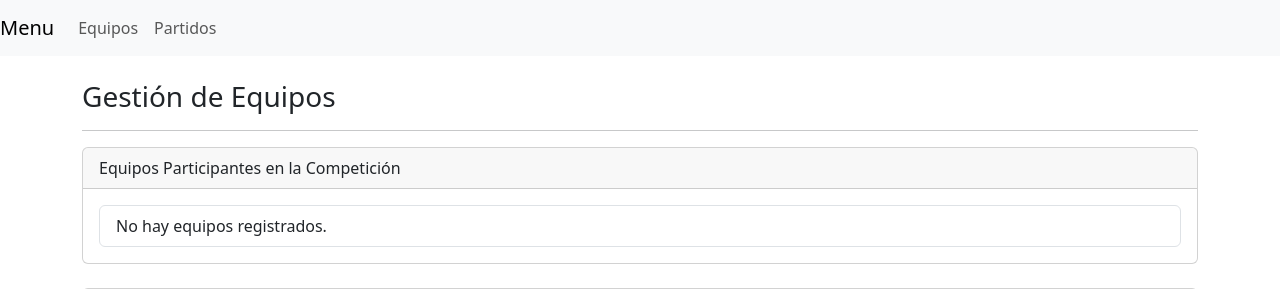
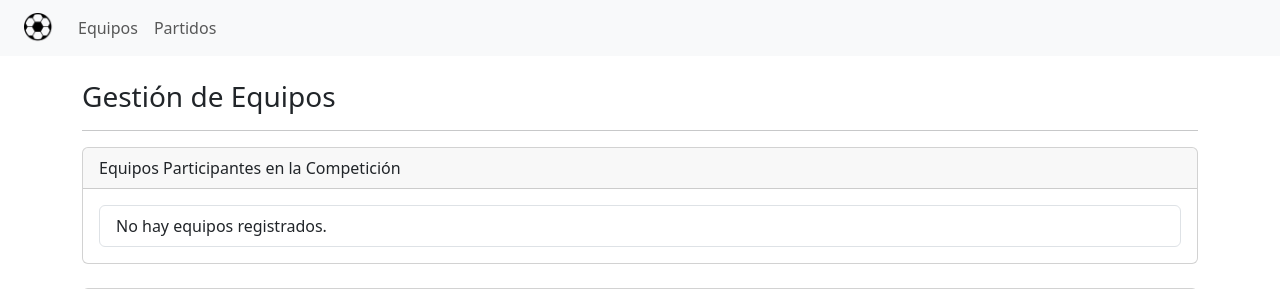
Before and after one commit to ivancarrillovela/Futbol, a PHP site: page /app/Equipos.php in a window 1280 px wide. Shown: the top 289 px of the page. Run offline with PHP 8.4, Linux system fonts and the light colour scheme; data that the repository does not hold is empty.

Commit message:
He añadido una carpeta images con un icono en assets y he utilizado esa imagen en el nav

```diff
--- a/templates/header.php
+++ b/templates/header.php
@@ -12,12 +12,10 @@
 
 <body>
 
-    <nav class="navbar navbar-expand-lg navbar-light bg-light">
-        <a class="navbar-brand" href="<?php echo $dirHref . "/index.php" ?>">Menu</a>
-        <button class="navbar-toggler" type="button" data-toggle="collapse" data-target="#navbarMenu" aria-controls="navbarMenu" aria-expanded="false" aria-label="Toggle navigation">
-            <span class="navbar-toggler-icon"></span>
-        </button>
-
+    <nav class="navbar navbar-expand-md navbar-light bg-light">
+        <a class="navbar-brand ps-4" href="<?php echo $dirHref . "/index.php" ?>">
+            <img src="<?php echo $dirHref . "/assets/images/ball_icon.png" ?>" alt="" style="height: 30px; width: auto;">
+        </a>
         <div class="collapse navbar-collapse" id="navbarMenu">
             <ul class="navbar-nav mr-auto mt-2 mt-md-0">
                 <li class="nav-item">
```
Also changed, not shown: assets/images/ball_icon.png (added).
